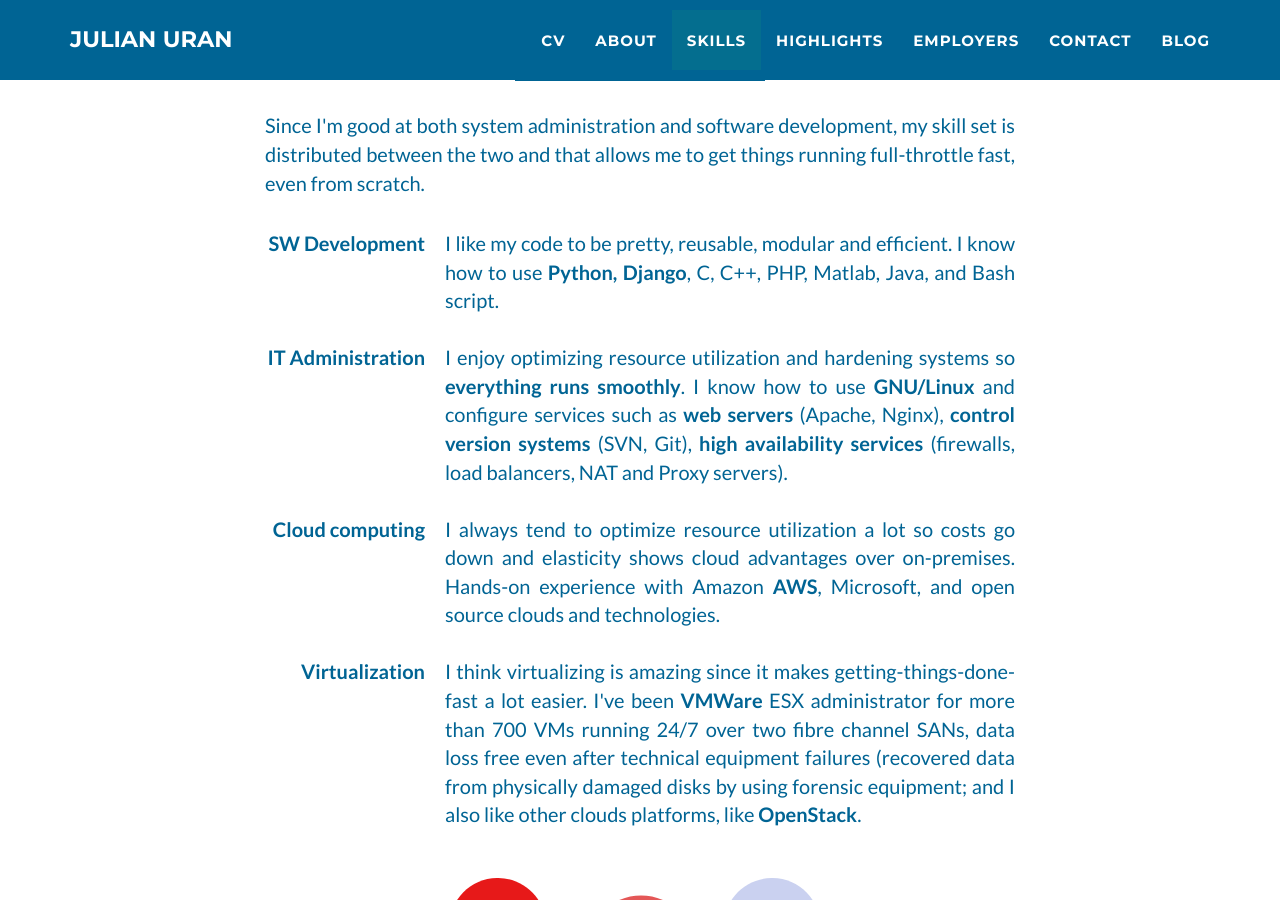
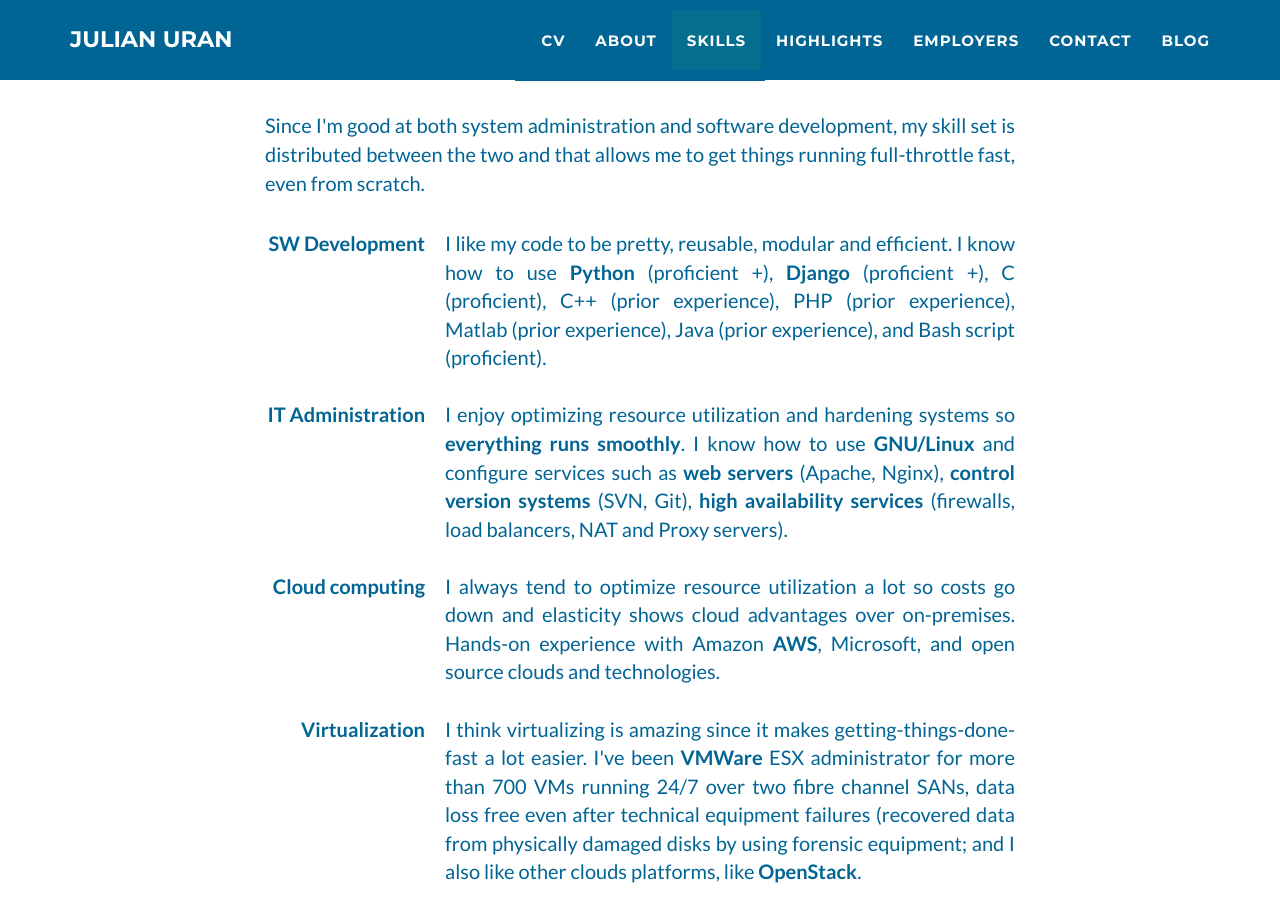
Before and after one commit to julianx/julianx, a Jekyll site: the page built from index.html, in a window 1280 px wide and 900 px high, scrolled down 1337 px. Built offline with Jekyll 4.4.1, drawn with Linux system fonts in a browser that asks for light colours.

Commit message:
Added SW development skill degrees.

```diff
--- a/_data/skills.yml
+++ b/_data/skills.yml
@@ -1,5 +1,5 @@
 - name: SW Development
-  description: I like my code to be pretty, reusable, modular and efficient. I know how to use <b>Python, Django</b>, C, C++, PHP, Matlab, Java, and Bash script.
+  description: I like my code to be pretty, reusable, modular and efficient. I know how to use <b>Python</b> (proficient +), <b>Django</b> (proficient +), C (proficient), C++ (prior experience), PHP (prior experience), Matlab (prior experience), Java (prior experience), and Bash script (proficient).
 
 - name: IT Administration
   description: I enjoy optimizing resource utilization and hardening systems so <b>everything runs smoothly</b>. I know how to use <b>GNU/Linux</b> and configure services such as <b>web servers</b> (Apache, Nginx), <b>control version systems</b> (SVN, Git), <b>high availability services</b> (firewalls, load balancers, NAT and Proxy servers).
```
